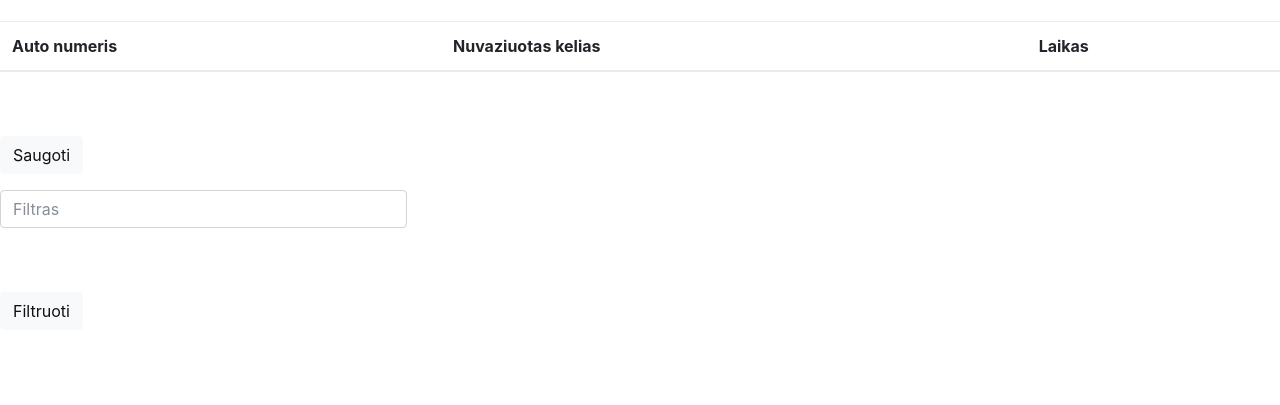
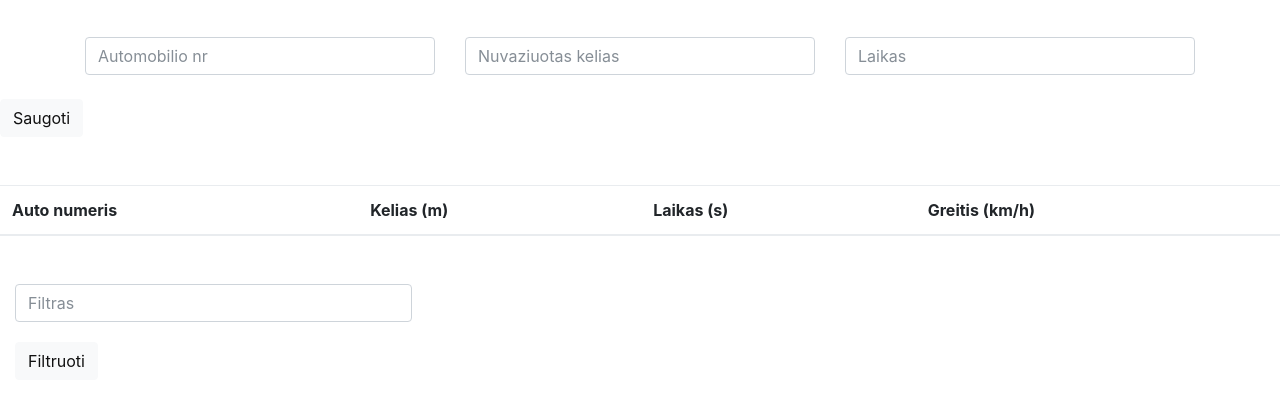
Before and after one commit to Stankiuks/po-nauju, a plain HTML site: page index2.html in a window 1280 px wide. Shown: the part 51-456 px from the top of the page. Drawn offline with nearby package versions, Linux system fonts and the light colour scheme; files that its build step writes are made by us from their sources.

Commit message:
su formom sablonas

```diff
--- a/index2.html
+++ b/index2.html
@@ -8,29 +8,46 @@
 </head>
 <body>
 <h1 class="text-center mb-4">Automobiliai</h1>
-<table class="table">
+<div class="container">
+    <div class="row">
+        <div class="col-md-4 mt-3">
+        <div class="form-group">
+            <input class="form-control" type="text" id="AutomobilioNr" name="AutomobilioNr" placeholder="Automobilio nr">
+        </div>
+    </div>
+    <div class="col-md-4 mt-3">
+        <div class="form-group">
+            <input class="form-control" type="text" id="NuvaziuotasKelias" name="NuvaziuotasKelias" placeholder="Nuvaziuotas kelias">
+        </div>
+    </div>
+    <div class="col-md-4 mt-3">
+        <div class="form-group">
+            <input class="form-control" type="text" id="Laikas" name="Laikas" placeholder="Laikas">
+        </div>
+    </div>
+    </div>
+</div>
+<button type="button" class="btn btn-light mt-2">Saugoti</button>
+<table class="table mt-5">
     <thead>
     <tr>
         <th>Auto numeris</th>
-        <th>Nuvaziuotas kelias</th>
-        <th>Laikas</th>
+        <th>Kelias (m)</th>
+        <th>Laikas (s)</th>
+        <th>Greitis (km/h)</th>
     </tr>
     </thead>
     <tbody>
 
-
     </tbody>
 </table>
-<button type="button" class="btn btn-light mt-5">Saugoti</button>
 
-    <div class="row">
-        <div class="col-md-4 mt-3">
-            <div class="form-group">
-                <input class="form-control" type="text" id="filter" name="Filtras" placeholder="Filtras">
-            </div>
-            <button type="button" class="btn btn-light mt-5">Filtruoti</button>
+<div class="col-md-4 mt-5">
+    <div class="form-group">
+        <input class="form-control" type="text" id="filter" name="Filtras" placeholder="Filtras">
+    </div>
+        <button type="button" class="btn btn-light mt-1">Filtruoti</button>
 </div>
-    </div>
 
 
 <script src="js/vendor/jquery-3.2.1.min.js" type="text/javascript"></script>
```
